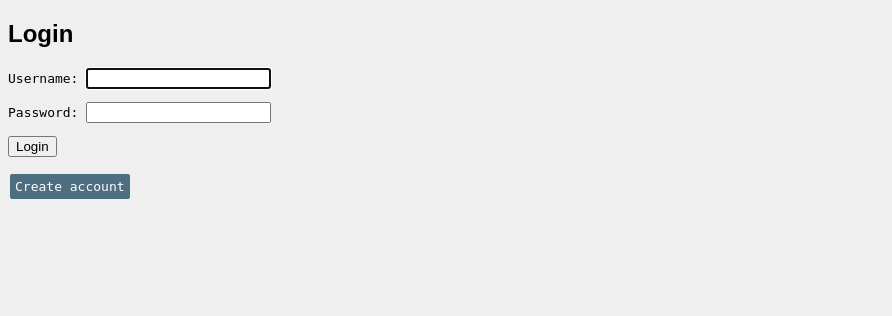
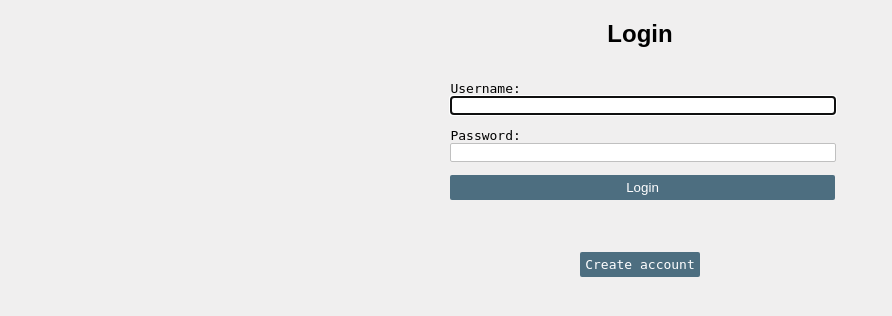
Before and after one commit to what-the-hek/she-codes-django-news-project-what-the-hek, a Django app: page /users/login/ in a window 1280 px wide. Shown: the part 87-403 px from the top of the page, without its empty margins (0-892 px from the left). Run offline with Django 4.2, Linux system fonts and the light colour scheme; parts of the project's set-up code (start-up, migrations or seed data) failed here and were passed over; some web fonts are replaced.

Commit message:
css changes to all forms

```diff
--- a/she_codes_news/static/styles.css
+++ b/she_codes_news/static/styles.css
@@ -53,8 +53,44 @@ a, p {
     font-family: monospace;
 }
 
+/* ---- form ---- */
+
+section {
+    display: flex;
+    flex-direction: column;
+    align-items: center;
+}
+
 form {
-    margin: 20px 0px;
+    width: 30%;
+    margin: 0px 0px 50px 0px;
+}
+
+form label {
+    display: flex;
+    flex-direction: column;
+    /* border: solid 1px black; */
+}
+
+form input, form textarea {
+    width: 100%;
+    /* height: 50px; */
+    border: solid 1px silver;
+    border-radius: 2px;
+}
+
+button {
+    padding: 5px;
+    background-color: #4D6E80;
+    color: white;
+    text-align: center;
+    width: calc(100% + 5px);
+    border: none;
+    border-radius: 2px;
+}
+
+button:hover {
+    background-color: darkslategray;
 }
 
 .log-button {
@@ -67,3 +103,5 @@ form {
 .log-button:hover {
     background-color: darkslategray;
 }
+
+/* ---- end form ---- */
--- a/she_codes_news/templates/nav.html
+++ b/she_codes_news/templates/nav.html
@@ -4,7 +4,7 @@
 
     <a href="{% url 'users:viewAccount' request.user.id %}">{{ user.username }}</a>
     <a href="{% url 'news:newStory' %}">Write New Story</a>
-    <a href="{% url 'users:viewAllAccounts' request.user.id %}">View accounts</a>
+    <!-- <a href="{% url 'users:viewAllAccounts' request.user.id %}">View accounts</a> -->
     <a href="{% url 'logout' %}">Logout</a>
     {% else %}
     <a href="{% url 'login' %}">Login</a>
--- a/she_codes_news/users/templates/registration/login.html
+++ b/she_codes_news/users/templates/registration/login.html
@@ -1,11 +1,13 @@
 {% extends 'base.html' %}
 
 {% block content %}
+<section>
 	<h2>Login</h2>
 	<form method="post">
 		{% csrf_token %}
 		{{ form.as_p }}
-	<button type="submit">Login</button>
+		<button class="" type="submit">Login</button>
 	</form>
 	<a class='log-button' href="{% url 'users:createAccount' %}">Create account</a>
+</section>
 {% endblock %}
--- a/she_codes_news/users/templates/users/createAccount.html
+++ b/she_codes_news/users/templates/users/createAccount.html
@@ -1,6 +1,7 @@
 {% extends 'base.html' %}
 
 {% block content %}
+<section>
 <h2>Create Account</h2>
 <form method="post">
     <!-- csrf token is a security feature to prevent people stealing your credentials -->
@@ -8,4 +9,5 @@
 	{{ form.as_p }}
 	<button type="submit">Login</button>
 </form>
+</section>
 {% endblock %}
```
Lines whose indentation alone changed are shown as unchanged.
